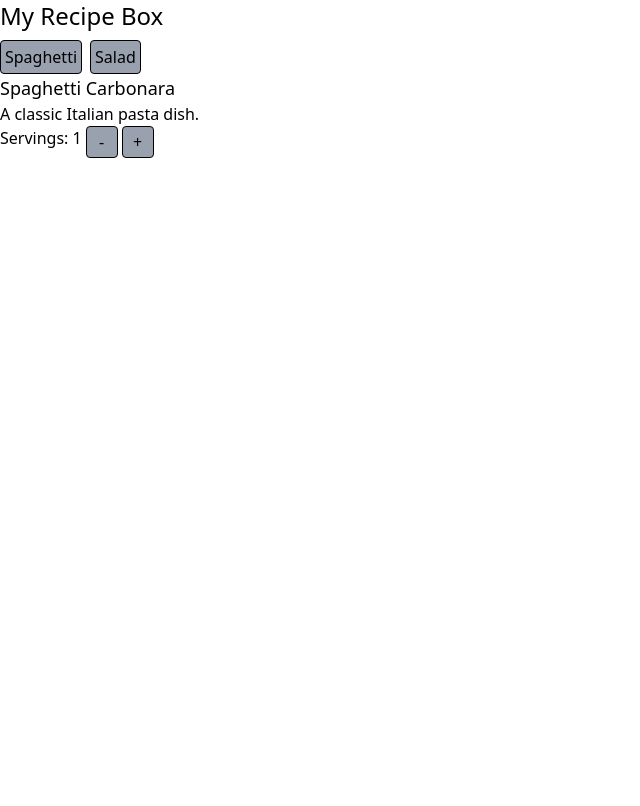
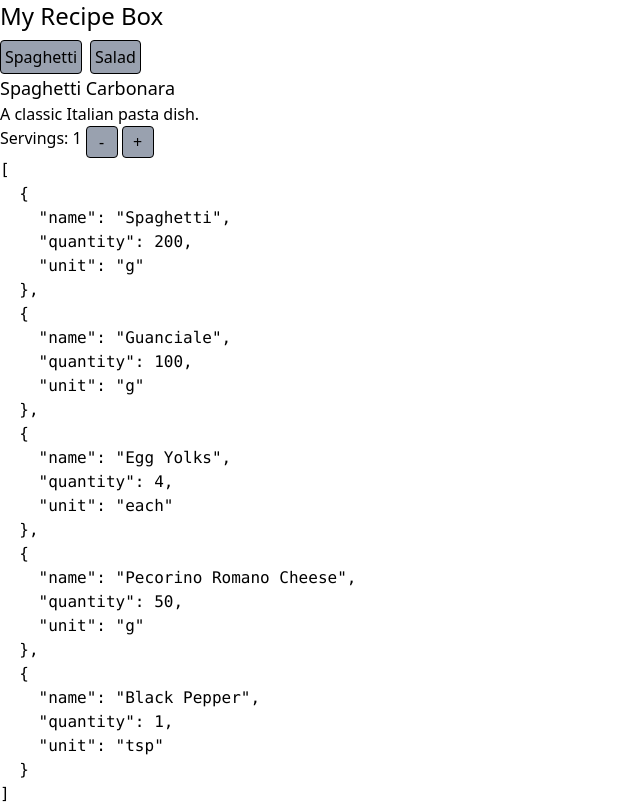
Before and after one commit to lucasfvera/tutorial-angular-w-mcp, an Angular app: page / in a window 1280 px wide. Shown: the whole page, without its empty margins (0-640 px from the left). Built offline with nearby package versions, Linux system fonts and the light colour scheme.

Commit message:
Phase 2, Module 6

```diff
--- a/src/app/app.html
+++ b/src/app/app.html
@@ -6,6 +6,7 @@
     <button class="border rounded bg-gray-400 hover:bg-gray-500 cursor-pointer p-1"
       (click)="handleRecipeClick(2)">Salad</button>
   </div>
+
   <h2 class="text-lg">{{ recipe().name }}</h2>
   <p>{{ recipe().description }}</p>
   <div class="flex gap-1">
@@ -15,4 +16,5 @@
     <button class="border rounded bg-gray-400 hover:bg-gray-500 cursor-pointer size-8 justify-center items-center"
       (click)="increase()">+</button>
   </div>
+  <pre>{{ adjustIngredients() | json }}</pre>
 </main>
--- a/src/app/app.ts
+++ b/src/app/app.ts
@@ -1,11 +1,12 @@
-import { Component, signal } from '@angular/core';
+import { Component, computed, signal } from '@angular/core';
 import { RouterOutlet } from '@angular/router';
+import { JsonPipe } from '@angular/common'
 import { MOCK_RECIPES } from './mock-recipes';
 import { RecipeModel } from './models';
 
 @Component({
   selector: 'app-root',
-  imports: [RouterOutlet],
+  imports: [RouterOutlet, JsonPipe],
   templateUrl: './app.html',
   styleUrl: './app.css'
 })
@@ -31,4 +32,8 @@ export class App {
   protected increase() {
     this.servings.update(prev => prev + 1)
   }
+
+  protected readonly adjustIngredients = computed(() => {
+    return this.recipe().ingredients.map(ingredient => ({ ...ingredient, quantity: ingredient.quantity * this.servings() }))
+  })
 }
```
